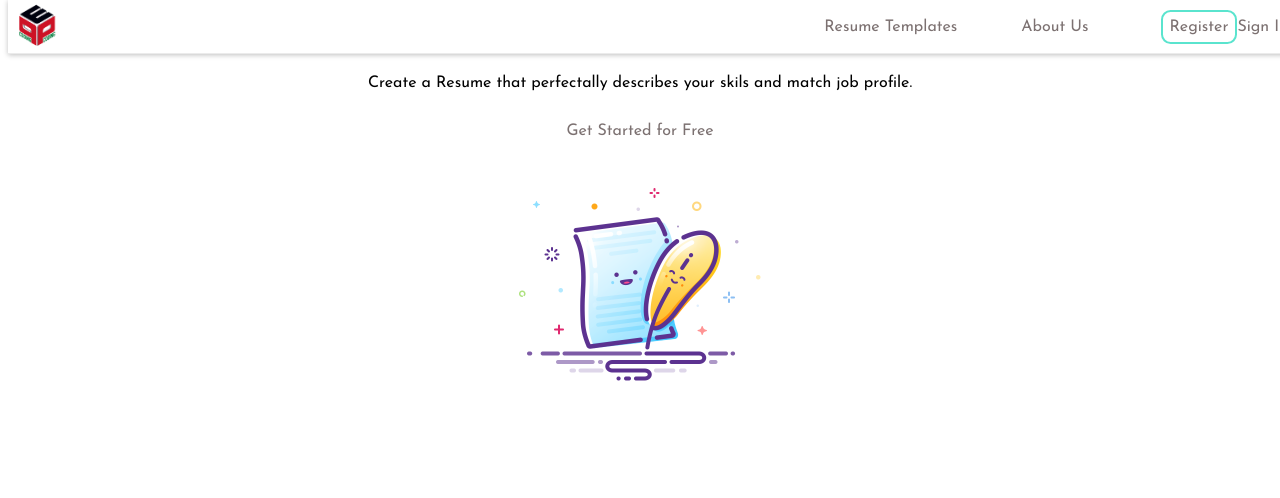
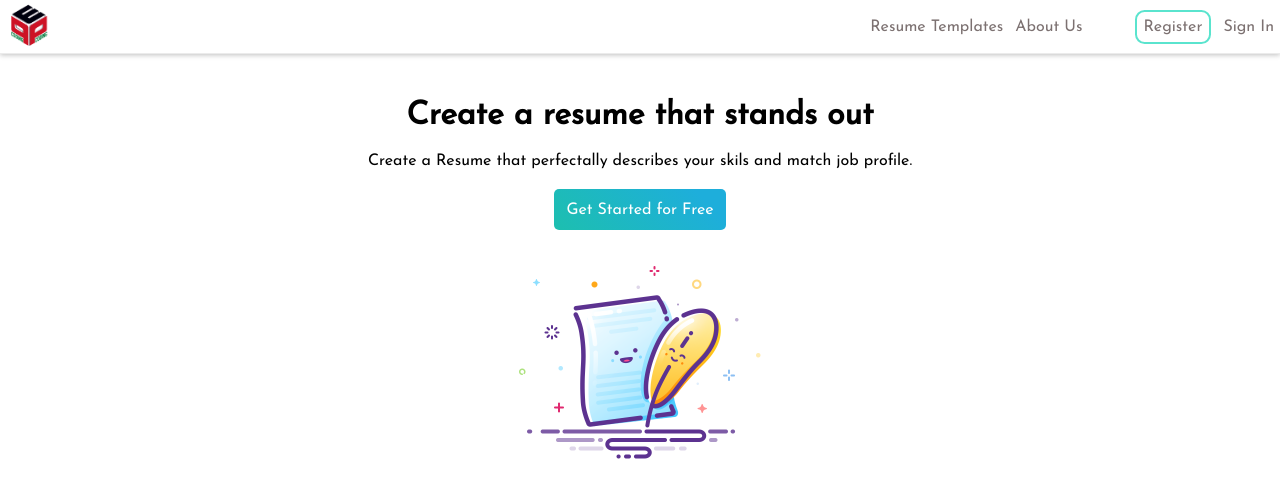
Before and after one commit to nehasingh-git/pep-resume-builder, a React (Create React App) app: page / in a window 1280 px wide. Shown: the top 498 px of the page. Built offline with nearby package versions, Linux system fonts and the light colour scheme.

Commit message:
refactor

```diff
--- a/package.json
+++ b/package.json
@@ -10,8 +10,7 @@
     "react": "^16.13.1",
     "react-dom": "^16.13.1",
     "react-router-dom": "^5.2.0",
-    "react-scripts": "3.4.3",
-    "gulp": "^4.0.0"
+    "react-scripts": "3.4.3"
   },
   "scripts": {
     "start": "react-scripts start",
--- a/src/constants/common.js
+++ b/src/constants/common.js
@@ -0,0 +1 @@
+export const skinCodes = ['skin1', 'skin2', 'skin3','skin4','skin1', 'skin2', 'skin3','skin4' ];
--- a/src/static/scss/common.scss
+++ b/src/static/scss/common.scss
@@ -20,7 +20,7 @@ a {
 
     &:hover {
         color: #5ae4ce;
-        text-decoration: underline red;
+        text-decoration: underline #ebebeb;
     }
 }
 
@@ -30,3 +30,23 @@ a {
 
 
 }
+
+.section{
+    margin-top:100px;
+}
+.btn{
+
+    border-radius: 5px;
+    height: 4rem;
+    padding: 1%;
+    border: none;
+    position: relative;
+    background: linear-gradient(45deg, #1DBFAF 0, #1EAEDB 85%, #1EAEDB 100%);
+    color: white;
+
+    &:hover {
+        color: black;
+        background: white;
+        border: 2px solid #5ae4ce;
+      }
+}
--- a/src/static/scss/header.scss
+++ b/src/static/scss/header.scss
@@ -2,6 +2,7 @@
 .header {
     position: absolute;
     top: 0;
+    left:0px;
     width: 100%;
     z-index: 9990;
     background-color: #FFF;
@@ -44,10 +45,10 @@
         display: inline-block;
         height: auto;
         margin-bottom: 0;
-        padding:0px 2rem;
         box-sizing: border-box;
         width: auto;
-        z-index: 9999
+        z-index: 9999;
+        margin: 0px 6px;
     }
 
 
```
